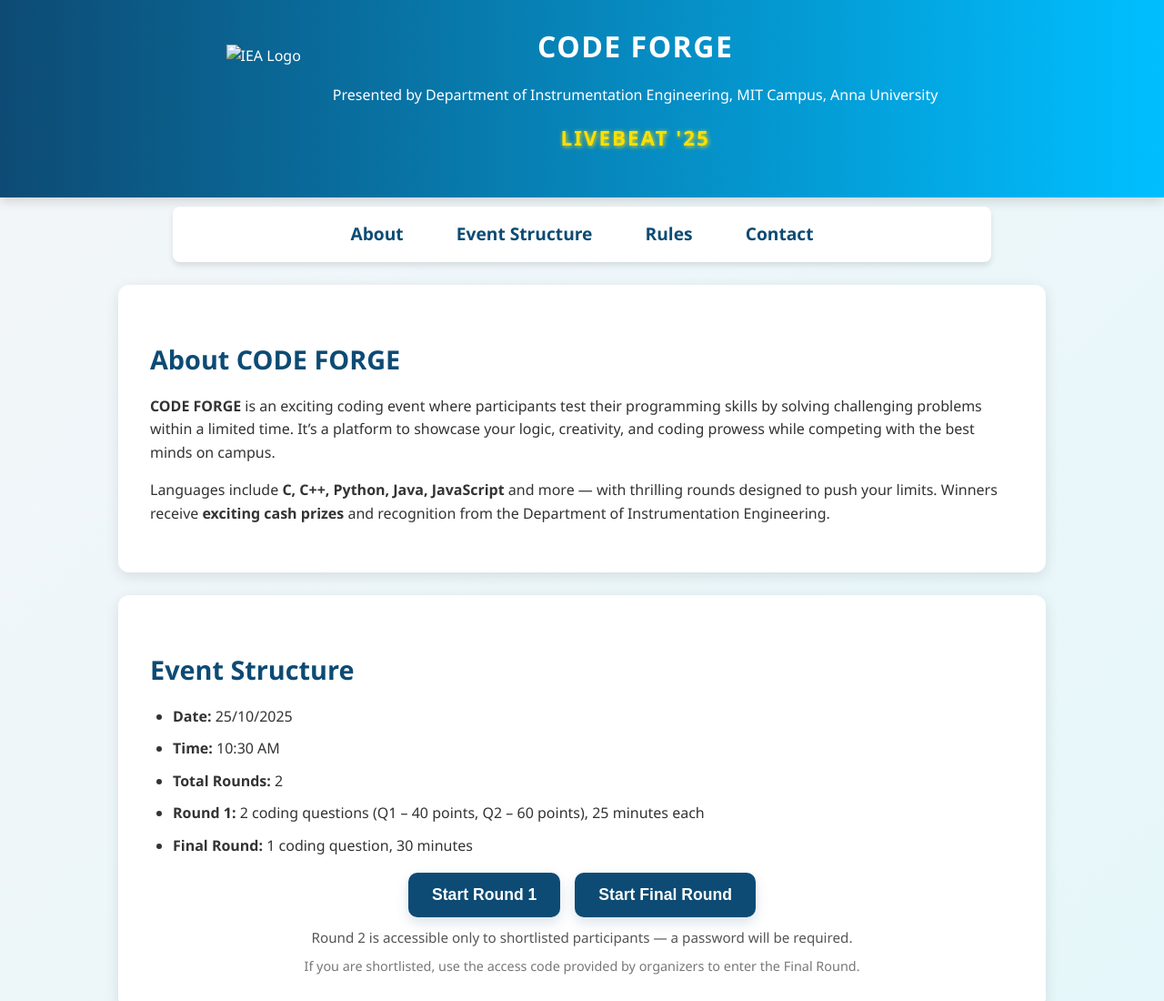
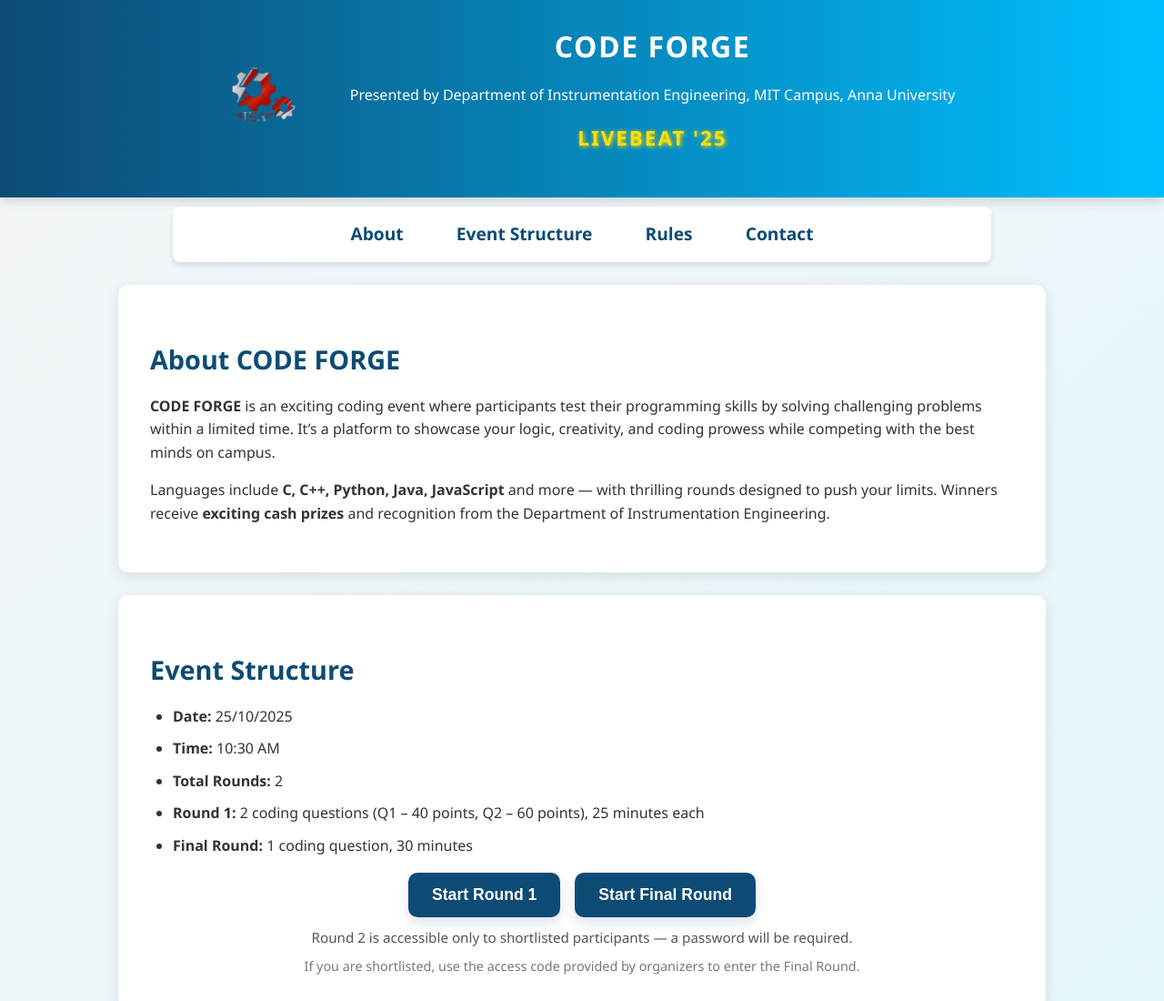
Before and after one commit to arunvishalprabakaran-sudo/CODE_FORGE, a plain HTML site: page index.html in a window 1280 px wide. Shown: the top 1100 px of the page at 91% size. Drawn offline with Linux system fonts and the light colour scheme.

Commit message:
Update index.html

```diff
--- a/index.html
+++ b/index.html
@@ -244,7 +244,7 @@
     <!-- 🏛 Header -->
     <header>
         <div class="header-container">
-            <img src="image/iea_logo-removebg-preview.png" alt="IEA Logo" class="iea-logo">
+            <img src="iea_logo-removebg-preview.png" alt="IEA Logo" class="iea-logo">
             <div class="header-text">
                 <h1>CODE FORGE</h1>
                 <p>Presented by Department of Instrumentation Engineering, MIT Campus, Anna University</p>
```
